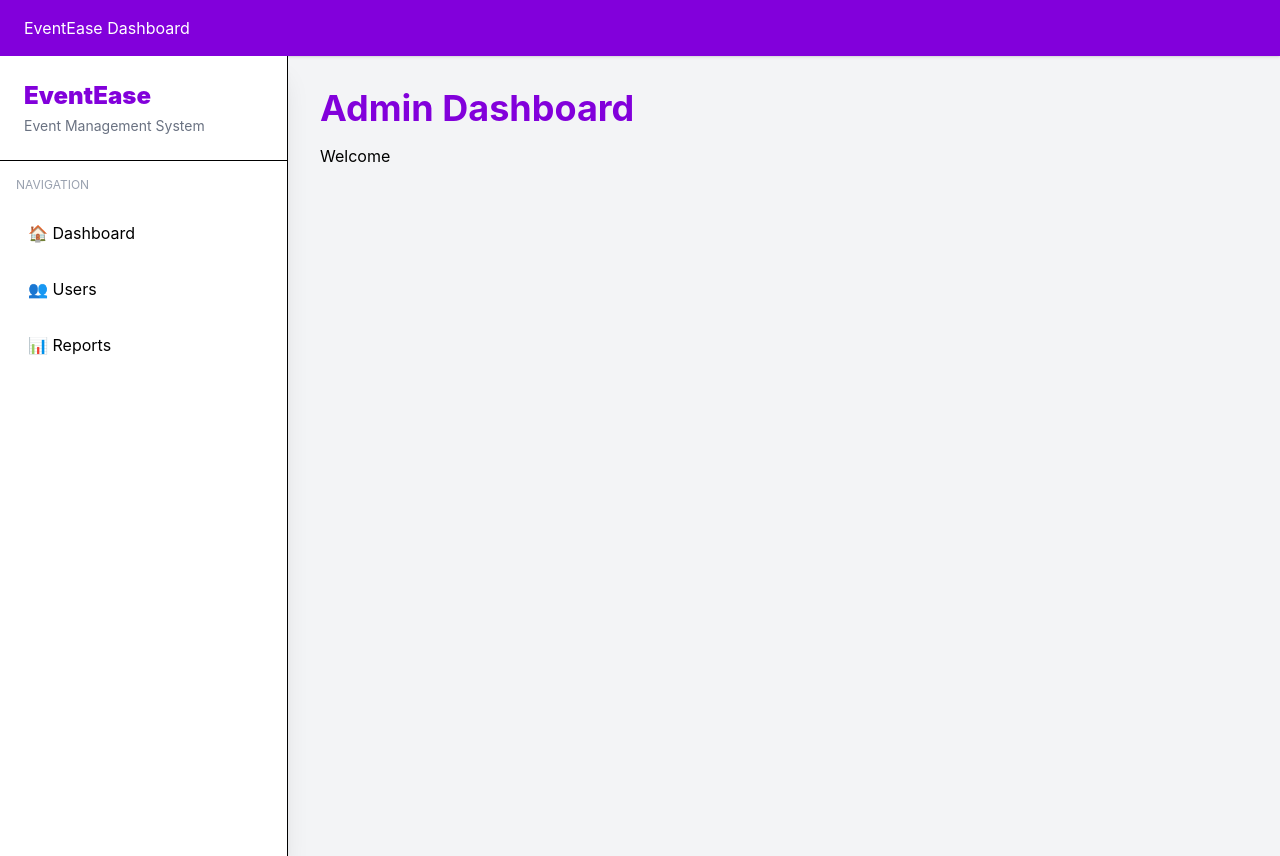
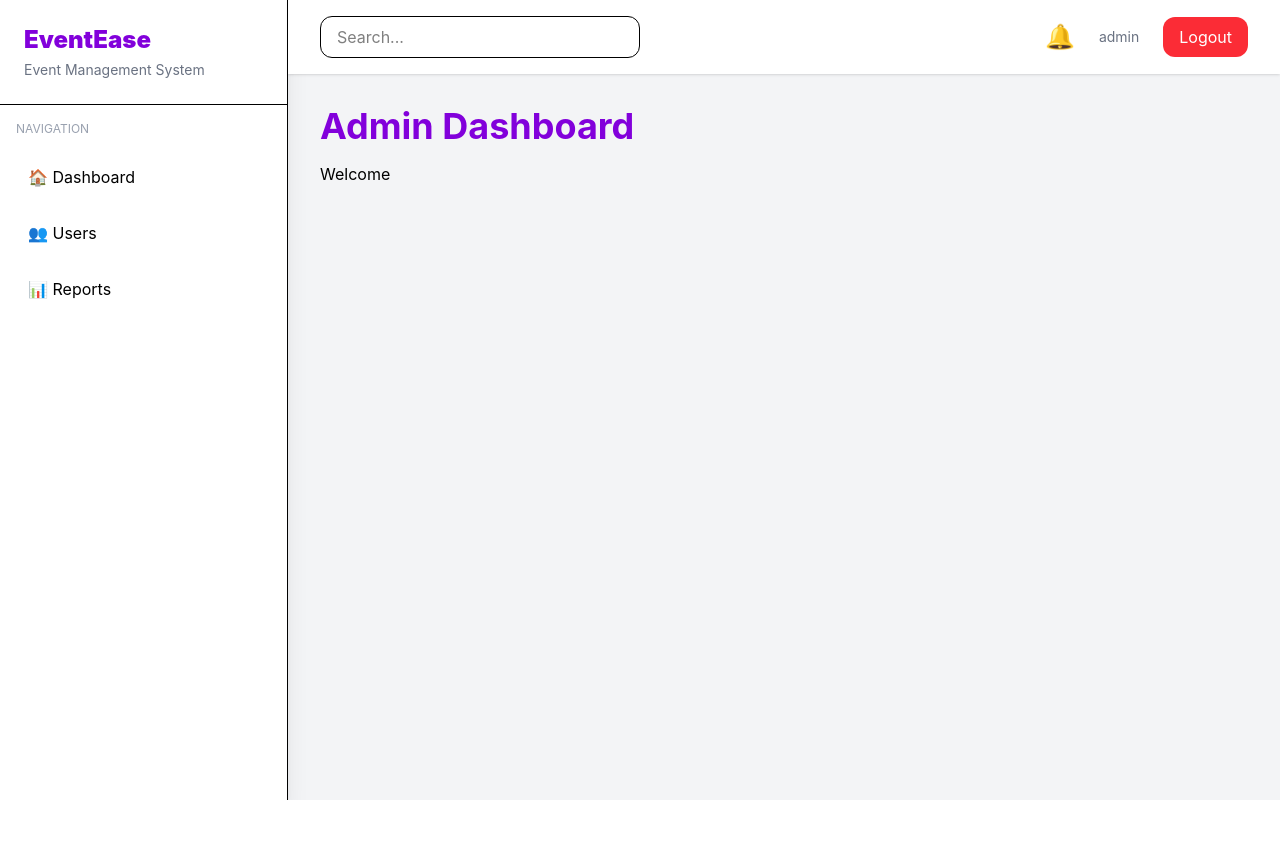
Before and after one commit to HiranSamaranayake/EventEase, a React app in the folder frontend/: page /admin-dashboard in a window 1280 px wide. After the commit the page ends 800 px from the top, so only its background shows below. Built offline with nearby package versions, Linux system fonts and the light colour scheme; sample sign-in values are in the browser's storage; the HTML template or start-up script is replaced by a standard one.

Commit message:
STEP 24.6.17 Professional Topbar completed

```diff
--- a/frontend/src/components/DashboardLayout.jsx
+++ b/frontend/src/components/DashboardLayout.jsx
@@ -1,30 +1,29 @@
 import Sidebar from "./Sidebar";
+import Topbar from "./Topbar";
 
 const DashboardLayout = ({ children }) => {
 
     return (
 
-        <div className="min-h-screen bg-gray-100">
-
-            <div className="
-                bg-purple-700
-                text-white
-                px-6
-                py-4
-                shadow
-            ">
-                EventEase Dashboard
-            </div>
+        <div className="
+            min-h-screen
+            bg-gray-100
+        ">
 
             <div className="flex">
 
                 <Sidebar />
 
-                <div className="
-                    flex-1
-                    p-8
-                ">
-                    {children}
+                <div className="flex-1">
+
+                    <Topbar />
+
+                    <div className="p-8">
+
+                        {children}
+
+                    </div>
+
                 </div>
 
             </div>
--- /dev/null
+++ b/frontend/src/components/Topbar.jsx
@@ -0,0 +1,95 @@
+import { useAuth } from "../contexts/AuthContext";
+
+const Topbar = () => {
+
+    const { user, logout } = useAuth();
+
+    return (
+
+        <div className="
+            bg-white
+            px-8
+            py-4
+            shadow-sm
+            flex
+            justify-between
+            items-center
+        ">
+
+            {/* Search */}
+
+            <div>
+
+                <input
+                    type="text"
+                    placeholder="Search..."
+                    className="
+                        px-4
+                        py-2
+                        border
+                        rounded-xl
+                        w-80
+                        focus:outline-none
+                        focus:ring-2
+                        focus:ring-purple-500
+                    "
+                />
+
+            </div>
+
+            {/* Right Side */}
+
+            <div className="
+                flex
+                items-center
+                gap-6
+            ">
+
+                <button
+                    className="
+                        text-2xl
+                        hover:scale-110
+                        transition
+                    "
+                >
+                    🔔
+                </button>
+
+                <div className="text-right">
+
+                    <h4 className="font-bold">
+                        {user?.full_name}
+                    </h4>
+
+                    <p className="
+                        text-sm
+                        text-gray-500
+                    ">
+                        {user?.role}
+                    </p>
+
+                </div>
+
+                <button
+                    onClick={logout}
+                    className="
+                        bg-red-500
+                        text-white
+                        px-4
+                        py-2
+                        rounded-xl
+                        hover:bg-red-600
+                        transition
+                    "
+                >
+                    Logout
+                </button>
+
+            </div>
+
+        </div>
+
+    );
+};
+
+export default Topbar;
--- a/frontend/src/contexts/AuthContext.jsx
+++ b/frontend/src/contexts/AuthContext.jsx
@@ -49,15 +49,12 @@ export const AuthProvider = ({
 
     const logout = () => {
 
-        localStorage.removeItem(
-            "user"
-        );
-
-        localStorage.removeItem(
-            "token"
-        );
+        localStorage.removeItem("token");
+        localStorage.removeItem("user");
 
         setUser(null);
+
+        window.location.href = "/login";
     };
 
     return (
```
Also changed, not shown: 1 other file (tests, documents, lock files or other folders).
